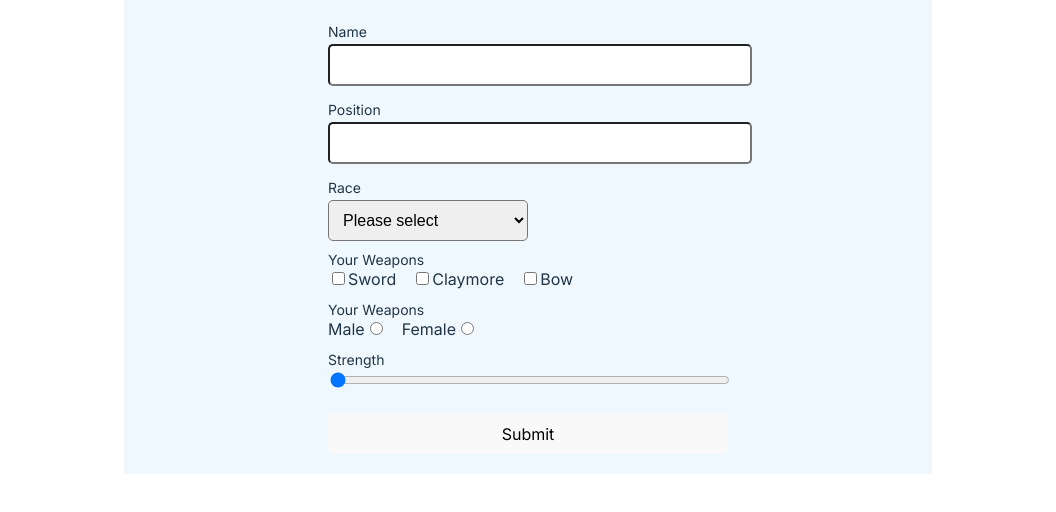
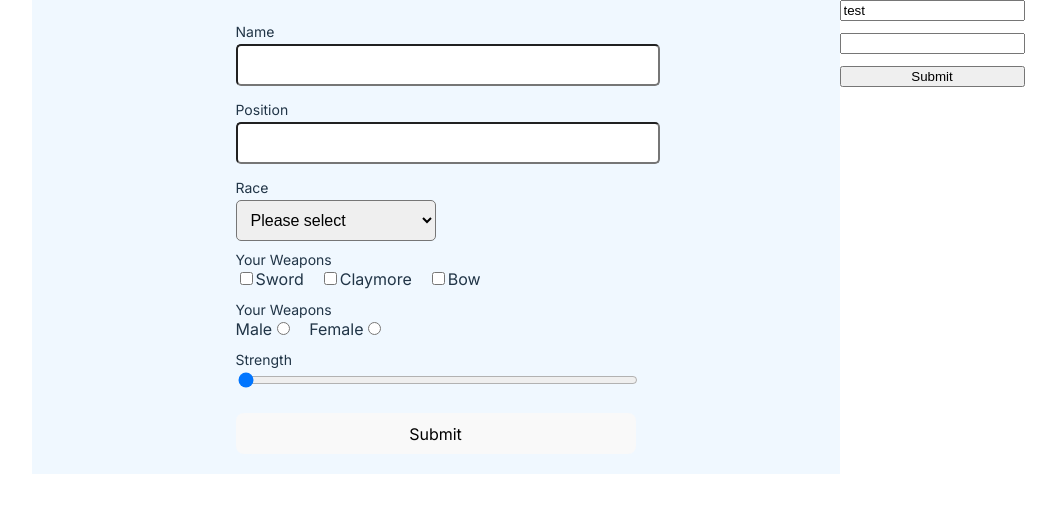
Before and after one commit to gidgudgod/vite-react-skeleton, a React (Vite) app: page / in a window 1280 px wide. Shown: the top 512 px of the page, without its empty margins (112-1168 px from the left). Built offline with nearby package versions, Linux system fonts and the light colour scheme.

Commit message:
test react form hook

```diff
--- /dev/null
+++ b/components/FormHook.jsx
@@ -0,0 +1,31 @@
+import React from 'react';
+import { useForm } from 'react-hook-form';
+
+function FormHook() {
+  const {
+    register,
+    handleSubmit,
+    watch,
+    formState: { errors },
+  } = useForm();
+  const onSubmit = (data) => console.log(data);
+
+  console.log(watch('exampleRequired'));
+
+  return (
+    <form
+      onSubmit={handleSubmit(onSubmit)}
+      style={{ display: 'flex', flexDirection: 'column', gap: '12px' }}
+    >
+      <input defaultValue="test" {...register('example')} />
+
+      <input {...register('exampleRequired', { required: true })} />
+
+      {errors.exampleRequired && <span>This field is required</span>}
+
+      <input type="submit" />
+    </form>
+  );
+}
+
+export default FormHook;
--- a/package.json
+++ b/package.json
@@ -10,7 +10,8 @@
   },
   "dependencies": {
     "react": "^18.2.0",
-    "react-dom": "^18.2.0"
+    "react-dom": "^18.2.0",
+    "react-hook-form": "^7.40.0"
   },
   "devDependencies": {
     "@types/react": "^18.0.24",
--- a/src/App.jsx
+++ b/src/App.jsx
@@ -1,5 +1,6 @@
 import { useMemo, useReducer, useState } from 'react';
 import Form from '../components/Form';
+import FormHook from '../components/FormHook';
 import './App.css';
 
 function UseCallback() {
@@ -107,6 +108,7 @@
       <NameList />
       <UseMemo /> */}
       <Form />
+      <FormHook/>
     </div>
   );
 }
```
Also changed, not shown: 1 other file (tests, documents, lock files or other folders).
